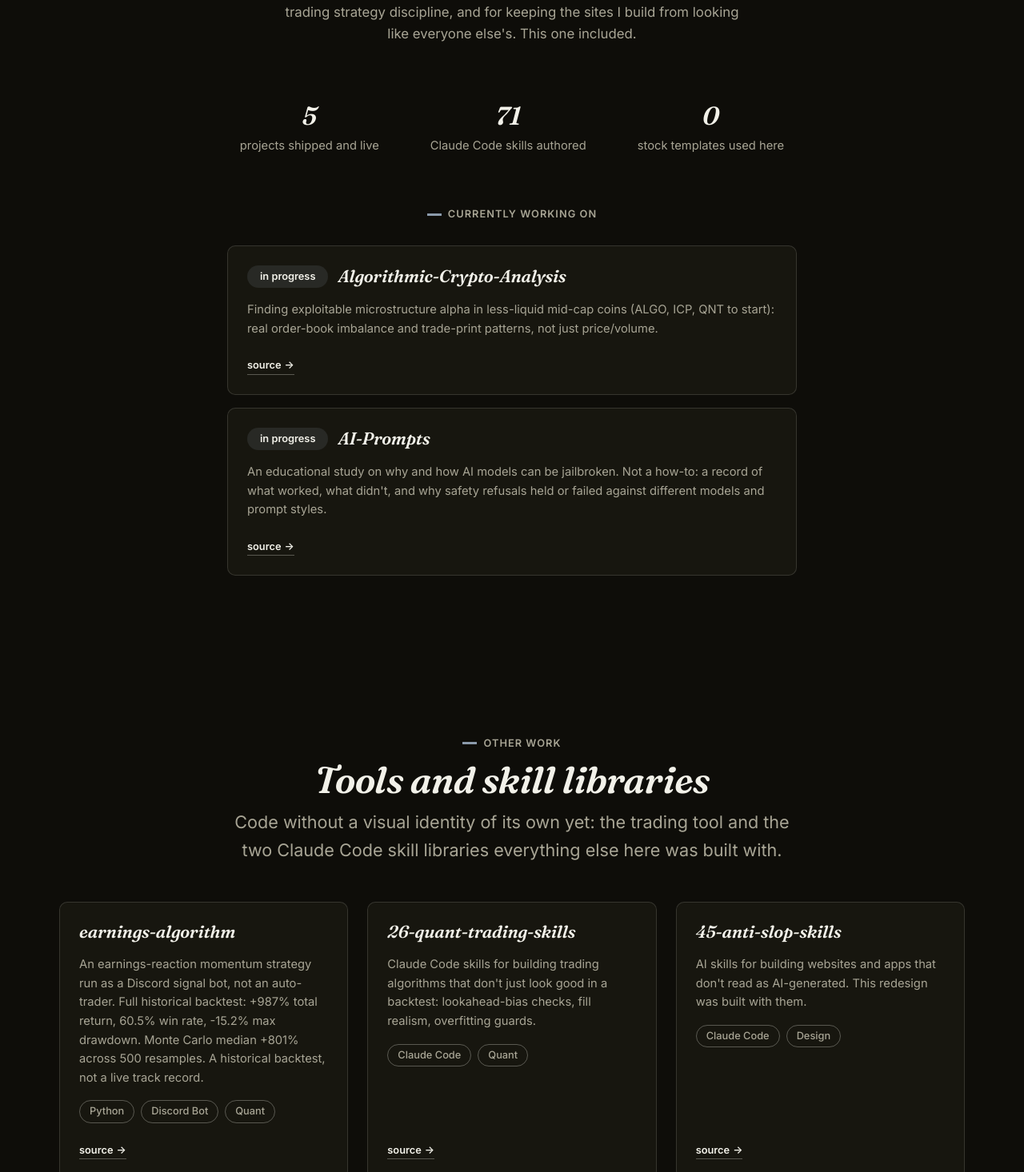
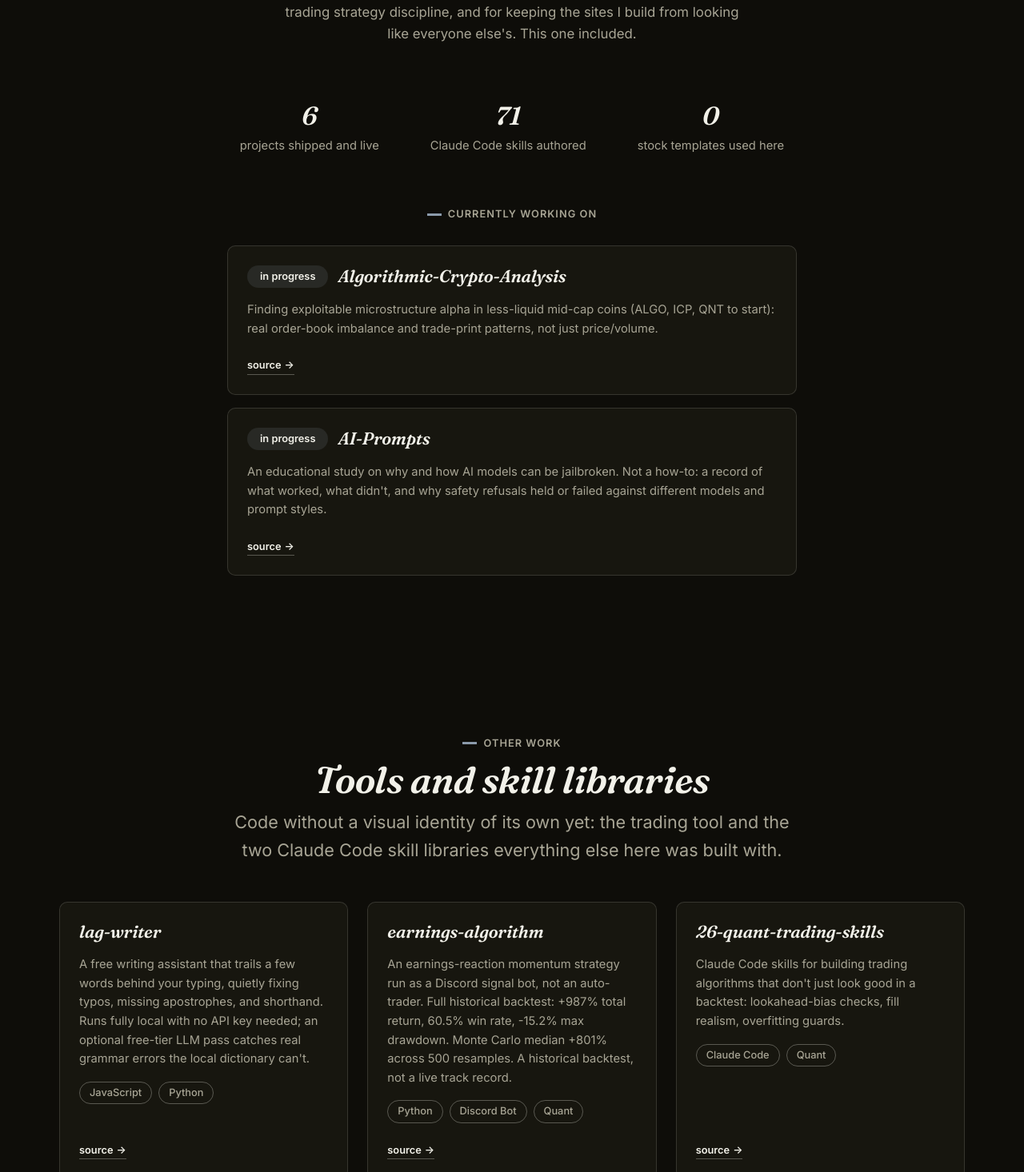
Before and after one commit to Kryhr/Kryhr.github.io, a React (Vite) app: page /projects in a window 1280 px wide. Shown: the part 2924-4390 px from the top of the page at 80% size. Built offline with nearby package versions, Linux system fonts and the light colour scheme.

Commit message:
Add lag-writer to Other work

```diff
--- a/src/components/About.jsx
+++ b/src/components/About.jsx
@@ -28,7 +28,7 @@ export default function About() {
           style={{ display: "flex", justifyContent: "center", gap: "var(--space-16)", marginTop: "var(--space-16)", flexWrap: "wrap" }}
         >
           <div>
-            <div style={{ fontFamily: "var(--font-display)", fontStyle: "italic", fontSize: "var(--text-xl)" }}>5</div>
+            <div style={{ fontFamily: "var(--font-display)", fontStyle: "italic", fontSize: "var(--text-xl)" }}>6</div>
             <div style={{ color: "var(--ink-dim)", fontSize: "var(--text-sm)" }}>projects shipped and live</div>
           </div>
           <div>
--- a/src/data/projects.js
+++ b/src/data/projects.js
@@ -36,6 +36,13 @@ export const REVEALS = [
  */
 export const OTHER_WORK = [
   {
+    id: "lag-writer",
+    title: "lag-writer",
+    blurb: "A free writing assistant that trails a few words behind your typing, quietly fixing typos, missing apostrophes, and shorthand. Runs fully local with no API key needed; an optional free-tier LLM pass catches real grammar errors the local dictionary can't.",
+    tags: ["JavaScript", "Python"],
+    links: [{ label: "source", href: "https://github.com/Kryhr/lag-writer" }]
+  },
+  {
     id: "earnings-algorithm",
     title: "earnings-algorithm",
     blurb: "An earnings-reaction momentum strategy run as a Discord signal bot, not an auto-trader. Full historical backtest: +987% total return, 60.5% win rate, -15.2% max drawdown. Monte Carlo median +801% across 500 resamples. A historical backtest, not a live track record.",
```
Also changed, not shown: 1 other file (tests, documents, lock files or other folders).
